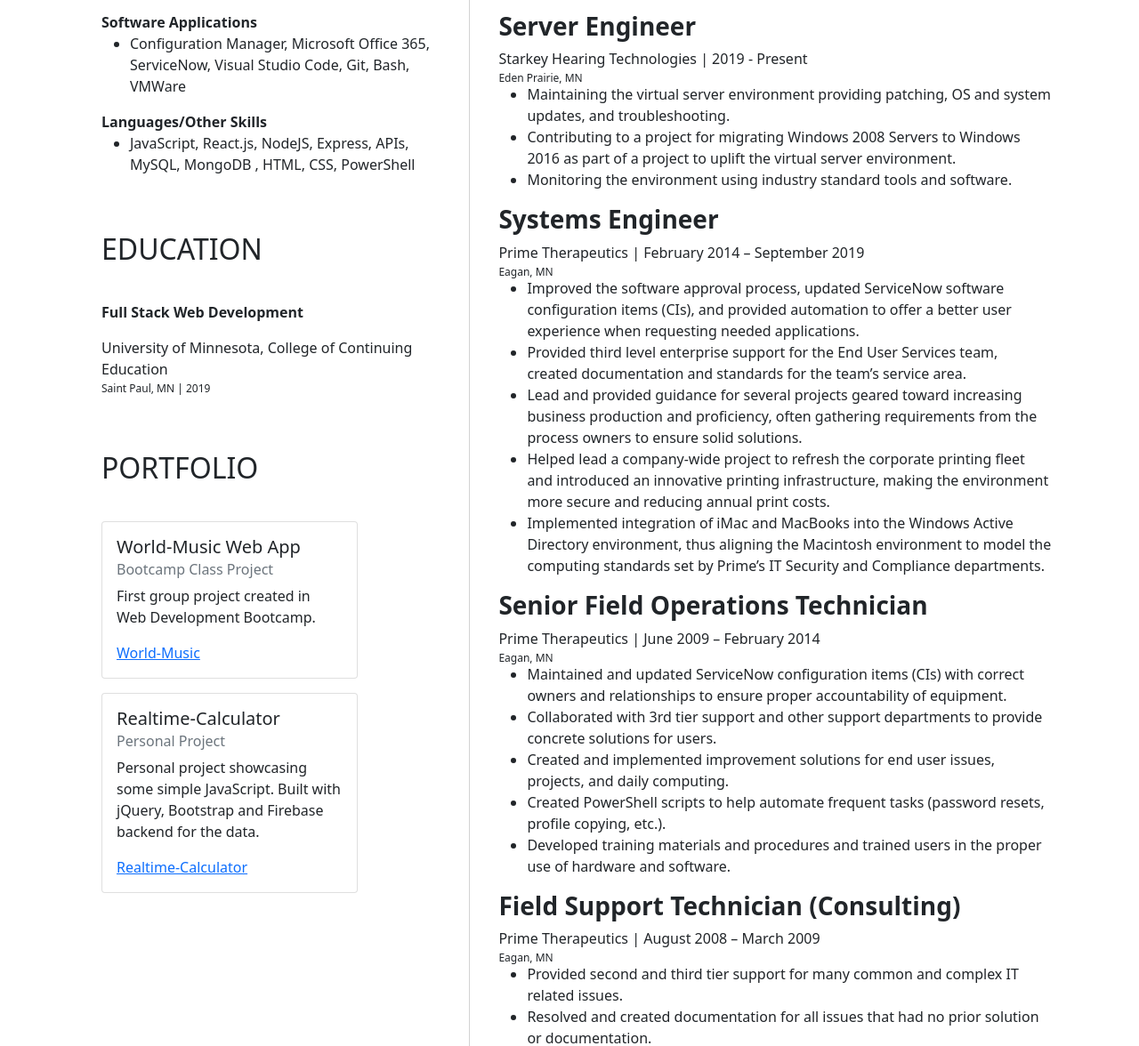
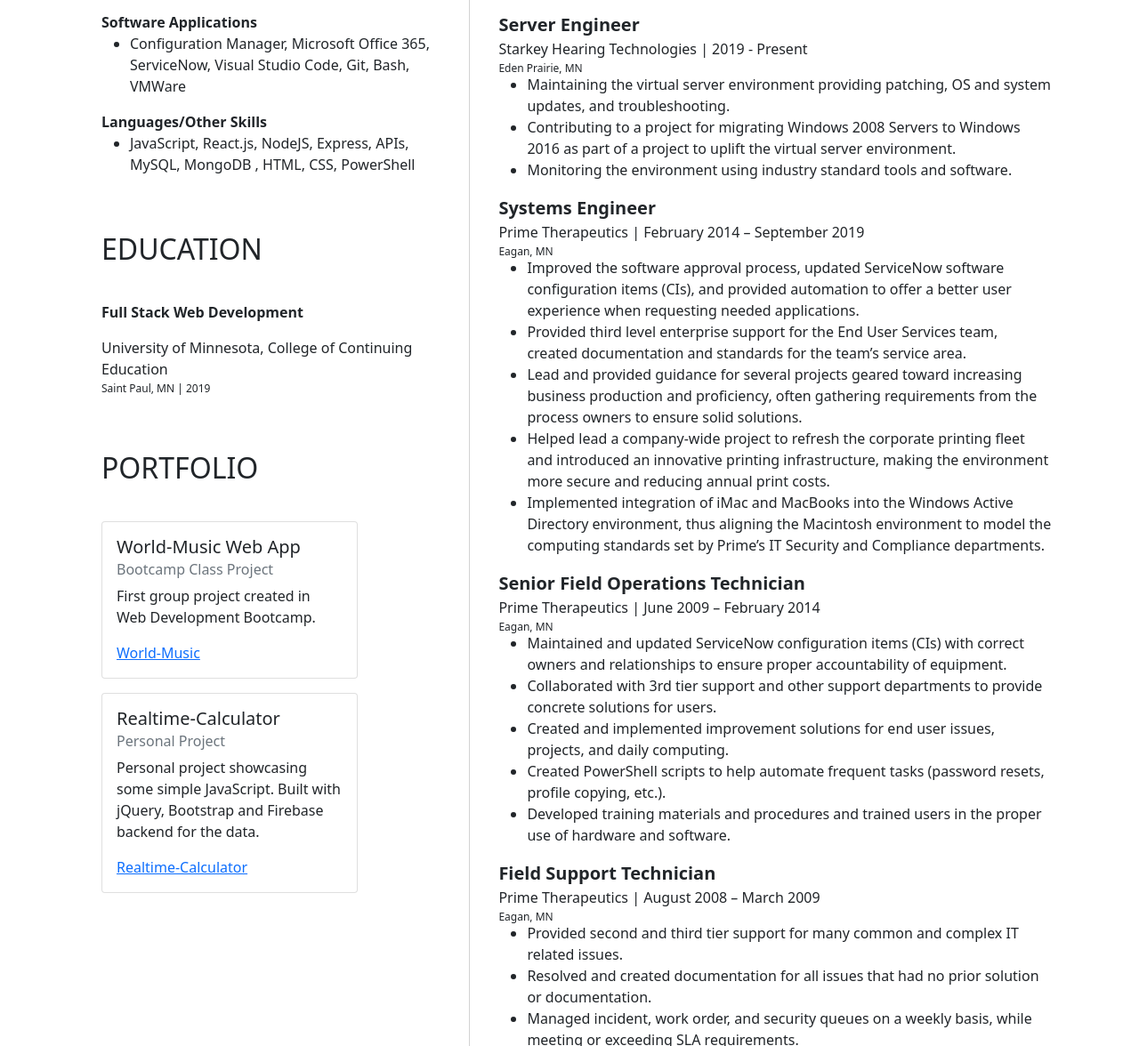
Before and after one commit to Leevie/resume, a plain HTML site: page index.html in a window 1280 px wide. Shown: the part 762-1938 px from the top of the page at 89% size. Drawn offline with nearby package versions, Linux system fonts and the light colour scheme; a script that the page names is missing.

Commit message:
change to job titles

```diff
--- a/index.html
+++ b/index.html
@@ -135,7 +135,7 @@
 
                 -->
                 <h2>EMPLOYMENT HISTORY</h2>
-                <h3><b>Server Engineer</b></h3>
+                <div class="job-head">Server Engineer</div>
                 <p>
                     Starkey Hearing Technologies | 2019 - Present
                 </p>
@@ -147,7 +147,7 @@
                         project to uplift the virtual server environment.</li>
                     <li>Monitoring the environment using industry standard tools and software.</li>
                 </ul>
-                <h3><b>Systems Engineer</b></h3>
+                <div class="job-head">Systems Engineer</div>
                 <p>
                     Prime Therapeutics | February 2014 – September 2019
                 </p>
@@ -168,7 +168,7 @@
                         aligning the Macintosh environment to model the computing standards set by Prime’s IT Security
                         and Compliance departments.</li>
                 </ul>
-                <h3><b>Senior Field Operations Technician</b></h3>
+                <div class="job-head">Senior Field Operations Technician</div>
                 <p>
                     Prime Therapeutics | June 2009 – February 2014
                 </p>
@@ -185,7 +185,7 @@
                     <li>Developed training materials and procedures and trained users in the proper use of hardware and
                         software.</li>
                 </ul>
-                <h3><b>Field Support Technician (Consulting)</b></h3>
+                <div class="job-head">Field Support Technician</div>
                 <p>
                     Prime Therapeutics | August 2008 – March 2009
                 </p>
--- a/style.css
+++ b/style.css
@@ -51,6 +51,8 @@ h1, h2 {
     margin-bottom: 0;
 }
 
+
+
 #contact-sec {
     font-size: 1em;
 }
@@ -66,3 +68,8 @@ h1, h2 {
 #mainLeft {
     border-right: 1px solid lightgray;
  }
+
+ .job-head {
+     font-size: 125%;
+     font-weight: bold;
+ }
```
